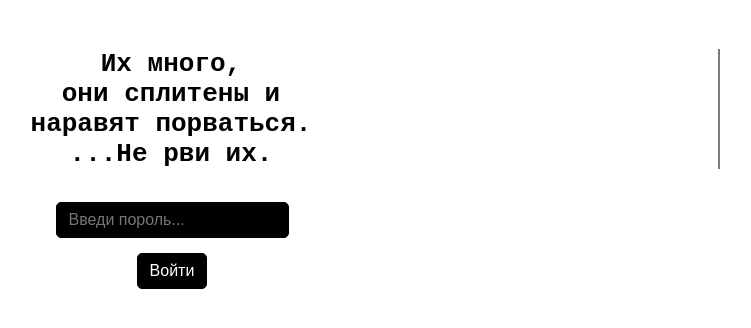
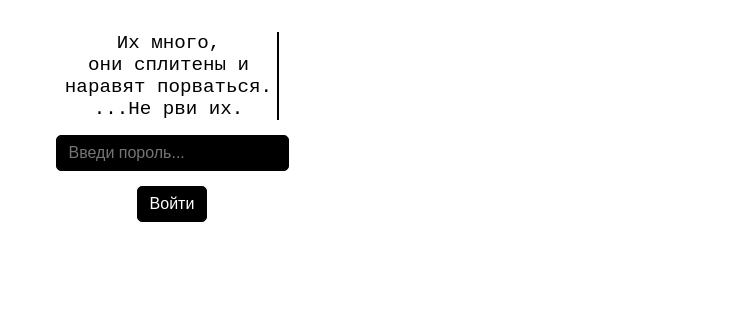
Before and after one commit to nexus-ff/nexus-filorum-fragilium, a plain HTML site: page index.html in a window 1280 px wide. Shown: the whole page, without its empty margins (468-1219 px from the left). Drawn offline with Linux system fonts and the light colour scheme.

Commit message:
Update index.html

```diff
--- a/index.html
+++ b/index.html
@@ -43,16 +43,21 @@
     outline: 2px solid #000;
   }
 
-  /* === Maschinenschreib-Effekt === */
-  #typed {
-    border-right: .1em solid #000;
-    white-space: nowrap;
-    overflow: hidden;
-    width: 0;
-    animation: typing 3s steps(30, end) forwards, blink 0.7s infinite;
-  }
-  @keyframes typing { from { width: 0 } to { width: 100% } }
-  @keyframes blink { 50% { border-color: transparent; } }
+  /* Schreibmaschinenstil für mehrere Zeilen */
+#typewriter {
+  white-space: pre-wrap;
+  font-size: 1.2rem;
+  text-align: center;
+  border-right: 2px solid #000;
+  display: inline-block;
+  padding-right: 5px;
+  animation: blinkCursor 0.7s steps(1) infinite;
+  max-width: 90%;
+}
+
+@keyframes blinkCursor {
+  50% { border-color: transparent; }
+}
 
   /* === Bildbereich === */
   img {
@@ -72,7 +77,7 @@
 <body>
 
   <!-- === Maschinenschreibtext === -->
-  <h1 id="typed">Их много,<br>они сплитены и<br>наравят порваться.<br>...Не рви их.</h1>
+  <div id="typewriter">Их много,<br>они сплитены и<br>наравят порваться.<br>...Не рви их.</div>
 
   <!-- === Passwort-Eingabe === -->
   <input id="passwordInput" type="password" placeholder="Введи пороль..." />
```
